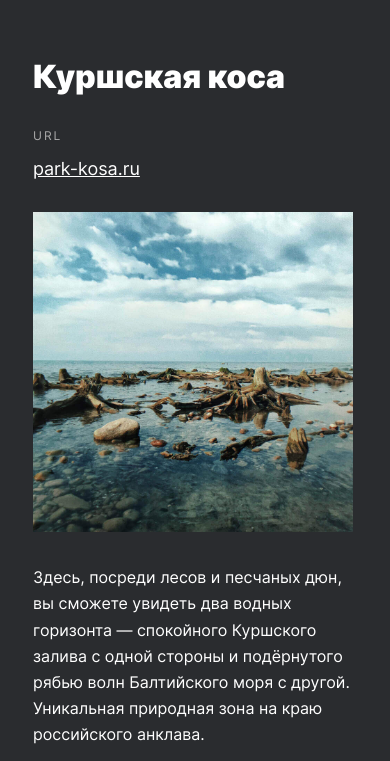
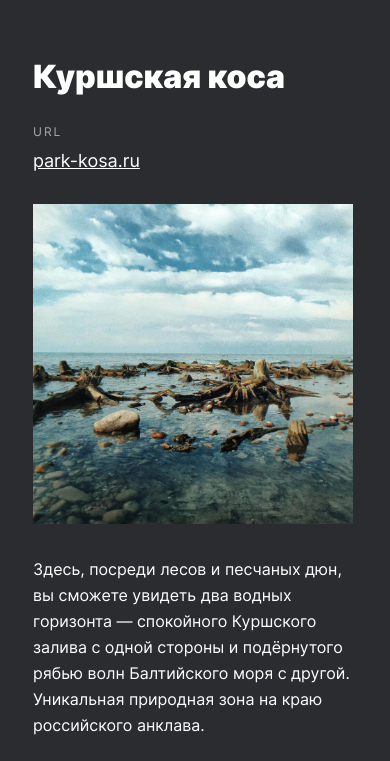
Before and after one commit to Yarchinskiy/russian-travel, a plain HTML site: page index.html in a window 390 px wide. Shown: the part 4160-4921 px from the top of the page. Drawn offline with Linux system fonts and the light colour scheme.

Commit message:
Second attempt project-travel

```diff
--- a/blocks/content/content.css
+++ /dev/null
@@ -1,2 +0,0 @@
-.content {
-}
--- a/blocks/cover/__background/cover__background.css
+++ b/blocks/cover/__background/cover__background.css
@@ -3,5 +3,4 @@
     background-repeat: no-repeat;
     background-size: cover;
     z-index: -1;
-
 }
--- a/blocks/header/__lang-link/header__lang-link.css
+++ b/blocks/header/__lang-link/header__lang-link.css
@@ -11,6 +11,10 @@
     text-decoration: none;
 }
 
+.header__lang-link:hover {
+    opacity: 0.8;
+}
+
 @media screen and (max-width:767px) {
     .header__lang-link {
         font-size: 18px;
--- a/blocks/intro/__list/intro__list.css
+++ b/blocks/intro/__list/intro__list.css
@@ -1,7 +1,7 @@
 .intro__list {
     font-family: Inter;
     font-style: normal;
-font-weight: bold;
+    font-weight: 700;
     font-size: 12px;
     line-height: 18px;
     color: #FFFFFF;
--- a/blocks/places/place/__link/place__link.css
+++ b/blocks/places/place/__link/place__link.css
@@ -8,6 +8,6 @@ text-decoration-line: underline;
     color: #FFFFFF;
 }
 
-.place__website_link:hover {
+.place__link:hover {
     opacity: 0.8;
 }
--- a/blocks/places/place/__url-heading/place__url-heading.css
+++ b/blocks/places/place/__url-heading/place__url-heading.css
@@ -10,7 +10,7 @@ margin: 0 0 12px;
 }
 
 @media screen and (max-width:1023px) {
-    .place__website_url-heading {
+    .place__url-heading {
         line-height: 12px;
     }
 }
--- a/index.html
+++ b/index.html
@@ -20,7 +20,7 @@
                 </li>
             </ul>
         </header>
-        <main class="content">
+        <main>
             <section class="lead page__lead">
                 <h1 class="lead__title">Путешествия по России</h1>
                 <h2 class="lead__subtitle">Настоящая страна не в выпусках новостей, а здесь</h2>
--- a/pages/index.css
+++ b/pages/index.css
@@ -10,8 +10,6 @@
 @import url(../blocks/page/__places/page__places.css);
 @import url(../blocks/page/__cover/page__cover.css);
 @import url(../blocks/page/__footer/page__footer.css);
-
-@import url(../blocks/content/content.css);
 
 @import url(../blocks/header/header.css);
 @import url(../blocks/header/__logo/header__logo.css);
--- a/vendor/fonts/fonts.css
+++ b/vendor/fonts/fonts.css
@@ -7,7 +7,7 @@
          url("./Inter-Regular.woff") format("woff");
   }
 
-  @font-face {
+@font-face {
     font-family: 'Inter';
     font-style:  normal;
     font-weight: 900;
@@ -15,3 +15,12 @@
     src: url("./Inter-Black.woff2") format("woff2"),
          url("./Inter-Black.woff") format("woff");
   }
+
+@font-face {
+     font-family: 'Inter';
+     font-style:  normal;
+     font-weight: 700;
+     font-display: swap;
+     src: url("./Inter-Bold.woff2") format("woff2"),
+          url("./Inter-Bold.woff") format("woff");
+   }
```
Also changed, not shown: blocks/cover/__subtitle/cover__subtitle.css (indentation only), blocks/cover/__title/cover__title.css (indentation only), blocks/footer/__copyright/footer__copyright.css (indentation only), blocks/footer/__link/footer__link.css (indentation only), blocks/intro/__text/intro__text.css (indentation only), blocks/intro/__title/intro__title.css (indentation only), blocks/lead/__subtitle/lead__subtitle.css (indentation only), blocks/places/place/__paragraph/place__paragraph.css (indentation only), blocks/places/place/__title/place__title.css (indentation only), vendor/fonts/Inter-Bold.woff (added), vendor/fonts/Inter-Bold.woff2 (added). Lines whose indentation alone changed are shown as unchanged.
